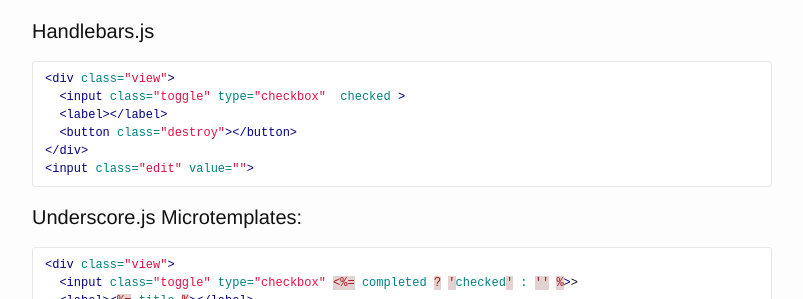
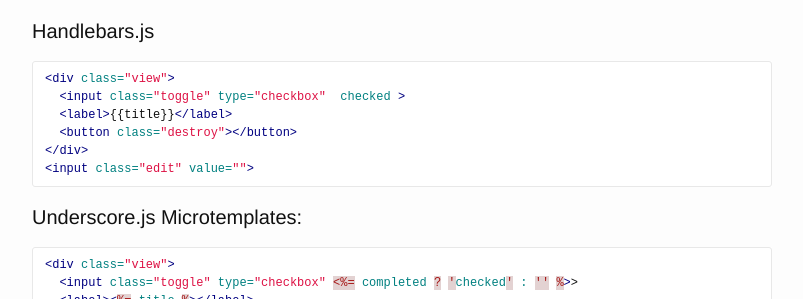
Before and after one commit to develdoe/develdoe.github.io, a Jekyll site: the page built from _posts/2017-10-26-backbonejs-implementeringsspecifikationer.md, in a window 1280 px wide and 900 px high, scrolled down 2144 px. Shown: the part 152-451 px from the top of the window, without its empty margins (238-1041 px from the left). Built offline with Jekyll 4.4.1, drawn with Linux system fonts in a browser that asks for light colours.

Commit message:
Update 2017-10-26-backbonejs-implementeringsspecifikationer.md

````diff
--- a/_posts/2017-10-26-backbonejs-implementeringsspecifikationer.md
+++ b/_posts/2017-10-26-backbonejs-implementeringsspecifikationer.md
@@ -45,7 +45,7 @@
 ```html
 <div class="view">
   <input class="toggle" type="checkbox" {{#if completed}} checked {{/if}}>
-  <label>{{title}}</label>
+  <label>{%raw%}{{title}}{%endraw%}</label>
   <button class="destroy"></button>
 </div>
 <input class="edit" value="{{title}}">
````
